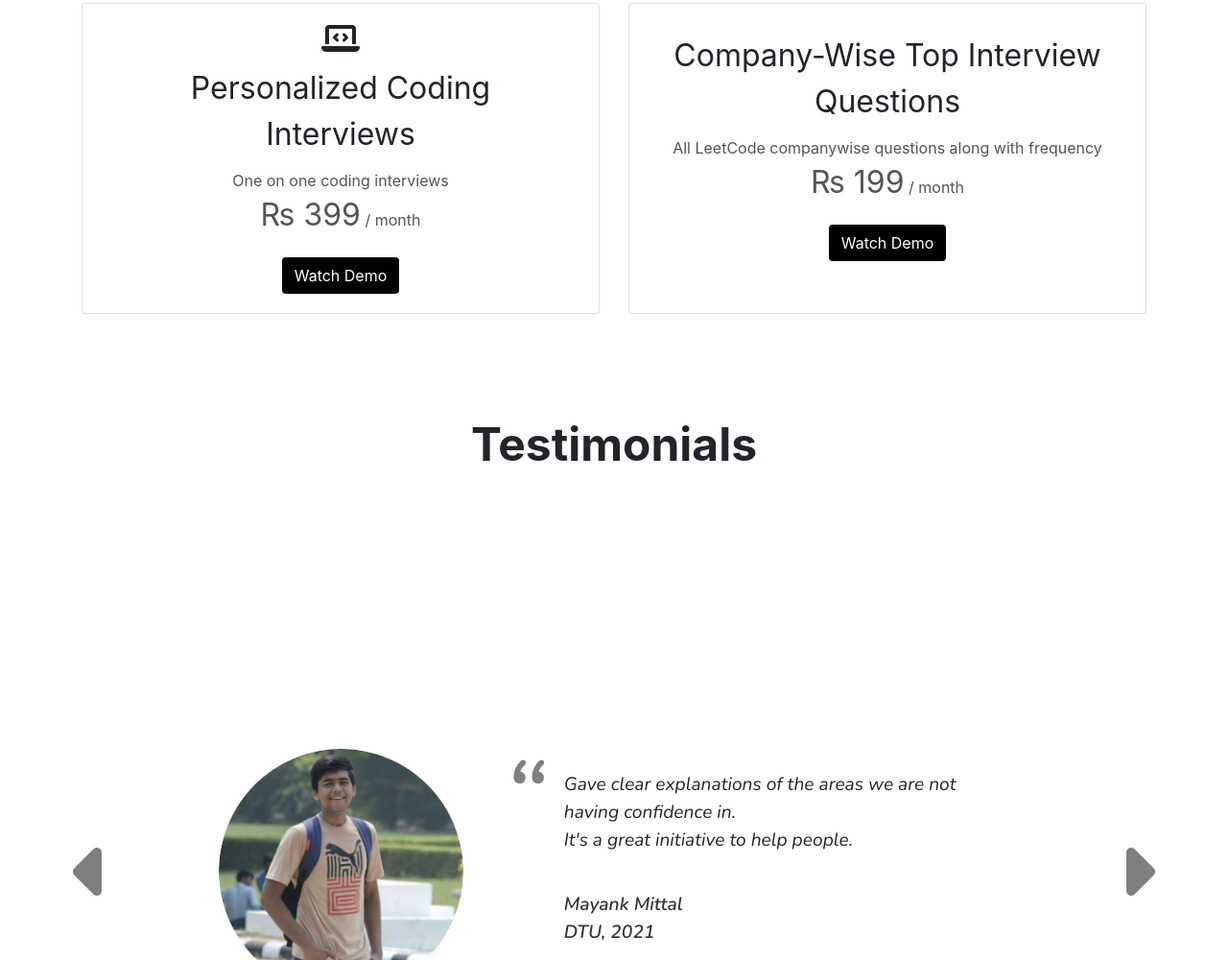
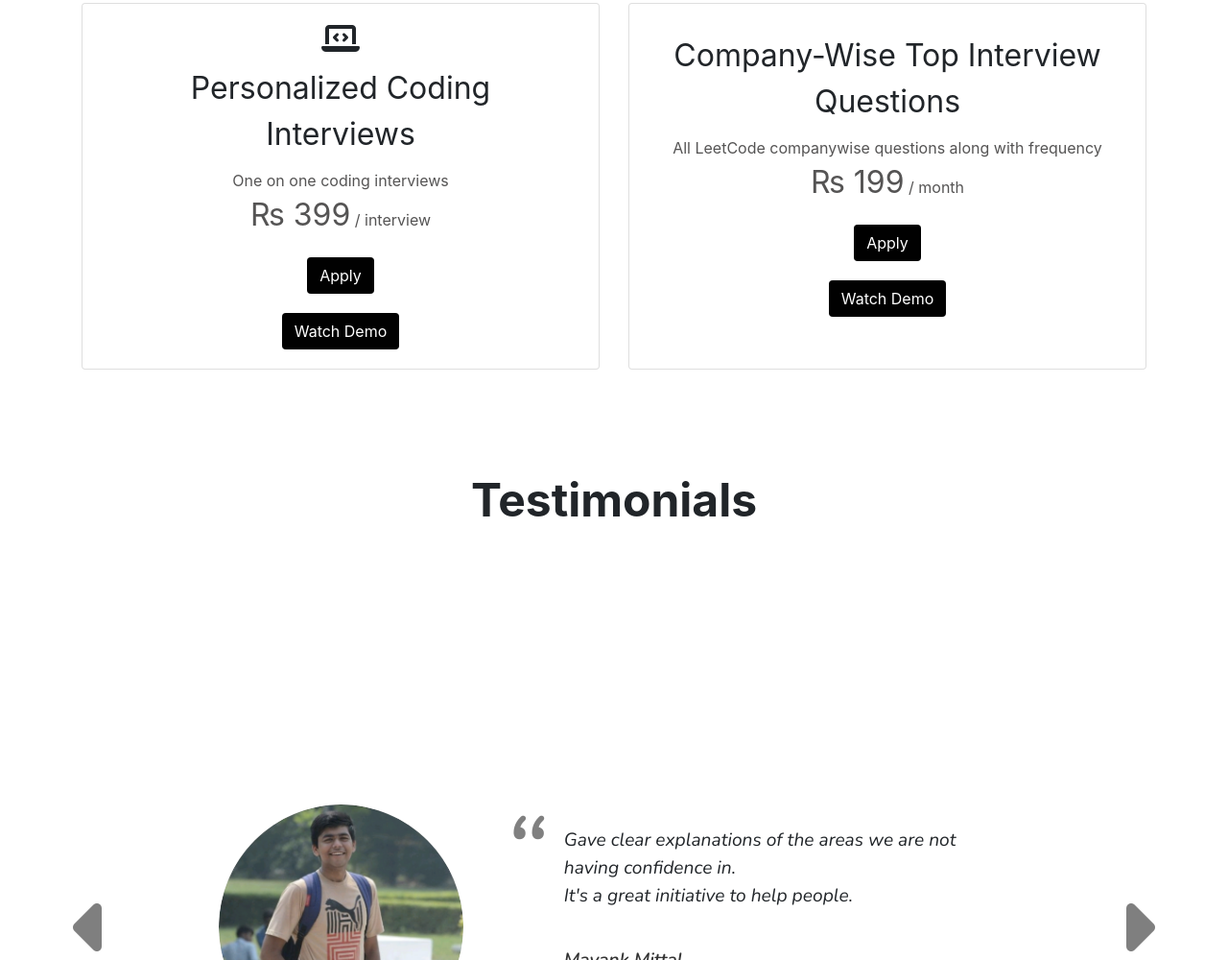
Before and after one commit to TechElite-India/techelite-india.github.io, a website with bundled scripts: page index.html in a window 1280 px wide. Shown: the part 2760-3760 px from the top of the page at 96% size. Built offline with nearby package versions, Linux system fonts and the light colour scheme; some icons are missing.

Commit message:
Added button for application in products section

```diff
--- a/index.html
+++ b/index.html
@@ -383,8 +383,13 @@
                                         One on one coding interviews
                                     </div>
                                     <div>
-                                        <span class="card-price">&#8360; 399</span> / month
+                                        <span class="card-price">&#8360; 399</span> / interview
                                     </div>
+                                </div>
+                                <div class="card-btn">
+                                    <a href="https://devangsharma419.typeform.com/to/ICMT5N8Z" target="_blank">
+                                        <button class="btn btn-md">Apply</button>
+                                    </a>
                                 </div>
                                 <div class="card-btn">
                                     <button id="demo1" data-toggle="modal" data-target="#demoModal" type="button" class="btn btn-md">Watch Demo</button>
@@ -411,6 +416,11 @@
                                     <div>
                                         <span class="card-price">&#8360; 199</span> / month
                                     </div>
+                                </div>
+                                <div class="card-btn">
+                                    <a href="https://devangsharma419.typeform.com/to/ICMT5N8Z" target="_blank">
+                                        <button class="btn btn-md">Apply</button>
+                                    </a>
                                 </div>
                                 <div class="card-btn">
                                     <button id="demo2" data-toggle="modal" data-target="#demoModal" type="button" class="btn btn-md">Watch Demo</button>
```
